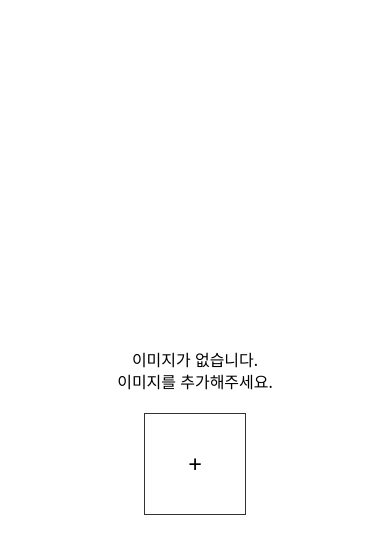
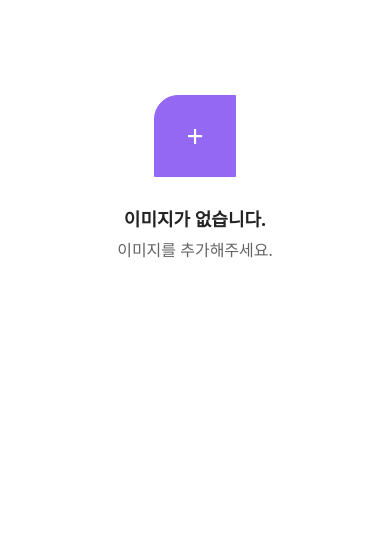
Before and after one commit to productuidev/06_image-gallery, a React (Create React App) app: page / in a window 390 px wide. Shown: the top 554 px of the page. Built offline with nearby package versions, Linux system fonts and the light colour scheme.

Commit message:
custom css styling

```diff
--- a/src/App.css
+++ b/src/App.css
@@ -3,29 +3,25 @@ small, strike, strong, sub, sup, tt, var, b, u, i, center, dl, dt, dd, ol, ul, l
 article, aside, canvas, details, embed, figure, figcaption, footer, header, hgroup, menu, nav, output, ruby, section, summary, time, mark, audio, video {margin: 0;padding: 0;border: 0;font-size: 100%;font: inherit;vertical-align: baseline;}
 /* HTML5 display-role reset for older browsers */
 article, aside, details, figcaption, figure,footer, header, hgroup, menu, nav, section {display: block;}
-body {line-height:1.4;font-family: Noto Sans, sans-serif;}
 ol, ul {list-style: none;}
 blockquote, q {quotes: none;}
 blockquote:before, blockquote:after, q:before, q:after {content: '';content: none;}
 table {border-collapse: collapse;border-spacing: 0;}
 
+body {width:100%;height:100vh;background-color:#FFF;font-family:Noto Sans, sans-serif;}
 input {display:none;}
 
-.container {width:100vw;height:100vh;display:flex;flex-direction:column;align-items:center;justify-content:center;}
-.gallery--box {display:flex;flex-direction:column;align-items:center;justify-content:center;gap:40px;}
-@media screen and (max-width: 500px) {
-  .gallery--box { gap:20px; }
-}
-.row {flex-direction:row;justify-content:flex-start;gap:100px;width:100%;overflow-x:hidden;}
-.text--center {text-align:center;}
-.plus--box {display:flex;align-items:center;justify-content:center;width:100px;height:100px;border:1px solid #333;font-size:24px;line-height:24px;}
+.container {display:flex;flex-wrap:wrap;align-items:center;align-content:center;justify-content:center;margin:80px 0;}
 
-.space-2xl {margin-top:48px;}
-.space-xl {margin-top:40px;}
-.space-lg {margin-top:32px;}
-.space-md {margin-top:24px;}
-.space-sm {margin-top:16px;}
-.space-xs {margin-top:8px;}
+.gallery--box {display:flex;align-items:center;justify-content:center;width:180px;height:180px;margin:8px;border-radius:24px 0 0 0;box-shadow: 6px 5px 14px rgb(0 0 0 / 0.1);}
+.gallery--box img {display:block;width:100%;height:100%;border-radius:24px 0 0 0;}
 
-.gallery--box {width:200px;height:200px;min-width:200px;min-height:200px;margin-top:20px;}
-.gallery--box img {width:200px;height:200px;}
+.plus--btn {display:flex;align-items:center;justify-content:center;width:80px;height:80px;border:1px solid #9568F4;border-radius:24px 0 0 0;background-color:#9568F4;color:#FFF;font-size:30px;line-height:36px;text-align:center;}
+.no--case {text-align:center;margin-top:24px;}
+.no--case .title {color:#232323;font-size:18px;font-weight:700;line-height:36px;}
+.no--case .text {color:#646464;font-size:16px;}
+
+.gallery--box.false {flex-direction:column;margin-bottom:0;border-radius:0;box-shadow:initial;}
+.gallery--box.true {position:relative;align-items:flex-end;justify-content:flex-end;border-radius:24px 0 0 0;background-color:#232323;}
+.gallery--box.true .plus--btn {width:44px;height:44px;font-size:28px;}
+.gallery--box.true:before {position:absolute;top:45%;left:13%; content:'이미지를 추가해보세요';color:rgba(255,255,255,0.85);font-size:13px;}
--- a/src/App.tsx
+++ b/src/App.tsx
@@ -11,24 +11,7 @@ function App() {
 
   return (
     <div className="container">
-        <div className={'gallery--box ' + (imageList.length > 0 && 'row')}>
-          {/* 방법 1 : 삼항연산자 */}
-          {/* <div className={imageList.length === 0 ? '' : 'text--center'}>
-            이미지가 없습니다.<br />이미지를 추가해주세요.
-          </div> */}
-
-          {/* 방법 2 : 자바스크립트 속성 활용
-            true && true // true
-            true && 1 // 1
-            true && 0 // 0
-            true && 0 && 1 // 0
-          */}
-          { imageList.length === 0 &&
-            <div className="text--center">
-              이미지가 없습니다.<br />이미지를 추가해주세요.
-            </div>
-          }
-
+        <div className={'gallery--box ' + (imageList.length > 0 && 'true')}>
           <input type="file" ref={inputRef}
             onChange={(event)=>{
               // console.log("hello")
@@ -49,18 +32,38 @@ function App() {
             }}
           />
           <div
-              className="plus--box"
+              className="plus--btn"
               onClick={()=>{
               inputRef.current?.click()
             }}
           >
             +
           </div>
+
+          {/* 방법 1 : 삼항연산자 */}
+          {/* <div className={imageList.length === 0 ? '' : 'no--case'}>
+            이미지가 없습니다.<br />이미지를 추가해주세요.
+          </div> */}
+
+          {/* 방법 2 : 자바스크립트 속성 활용
+            true && true // true
+            true && 1 // 1
+            true && 0 // 0
+            true && 0 && 1 // 0
+          */}
+          { imageList.length === 0 &&
+            <div className="no--case">
+              <span className="title">이미지가 없습니다.</span><br />
+              <span className="text">이미지를 추가해주세요.</span>
+            </div>
+          }
         </div>
+
         {/* <ImageBox src="hello" />
         <ImageBox src="hello" />
         <ImageBox src="hello" />
         <ImageBox src="hello" /> */}
+
         {
           imageList.map((el, idx)=><ImageBox key={el + idx} src={el} alt={el} />)
         }
```
